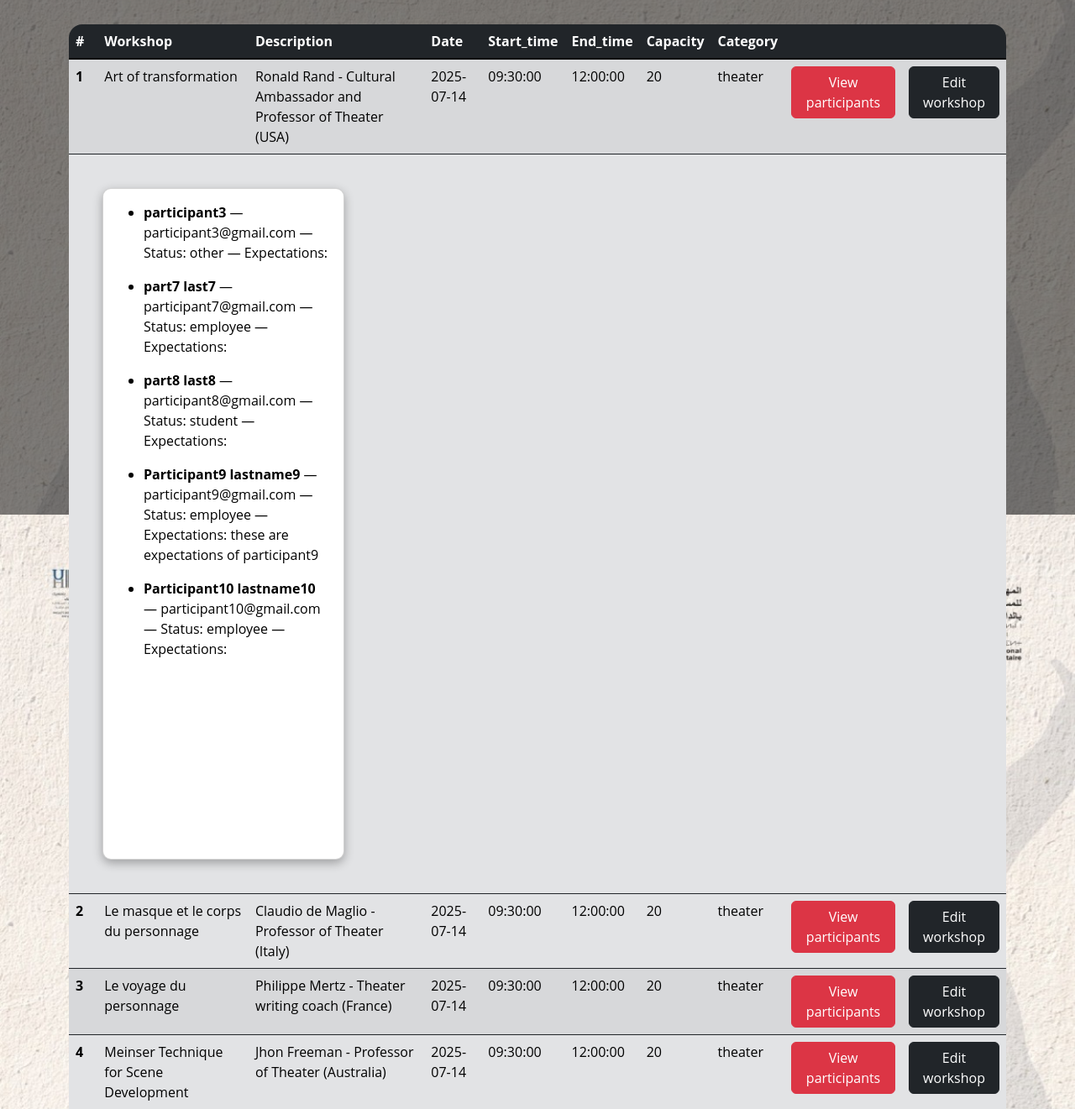
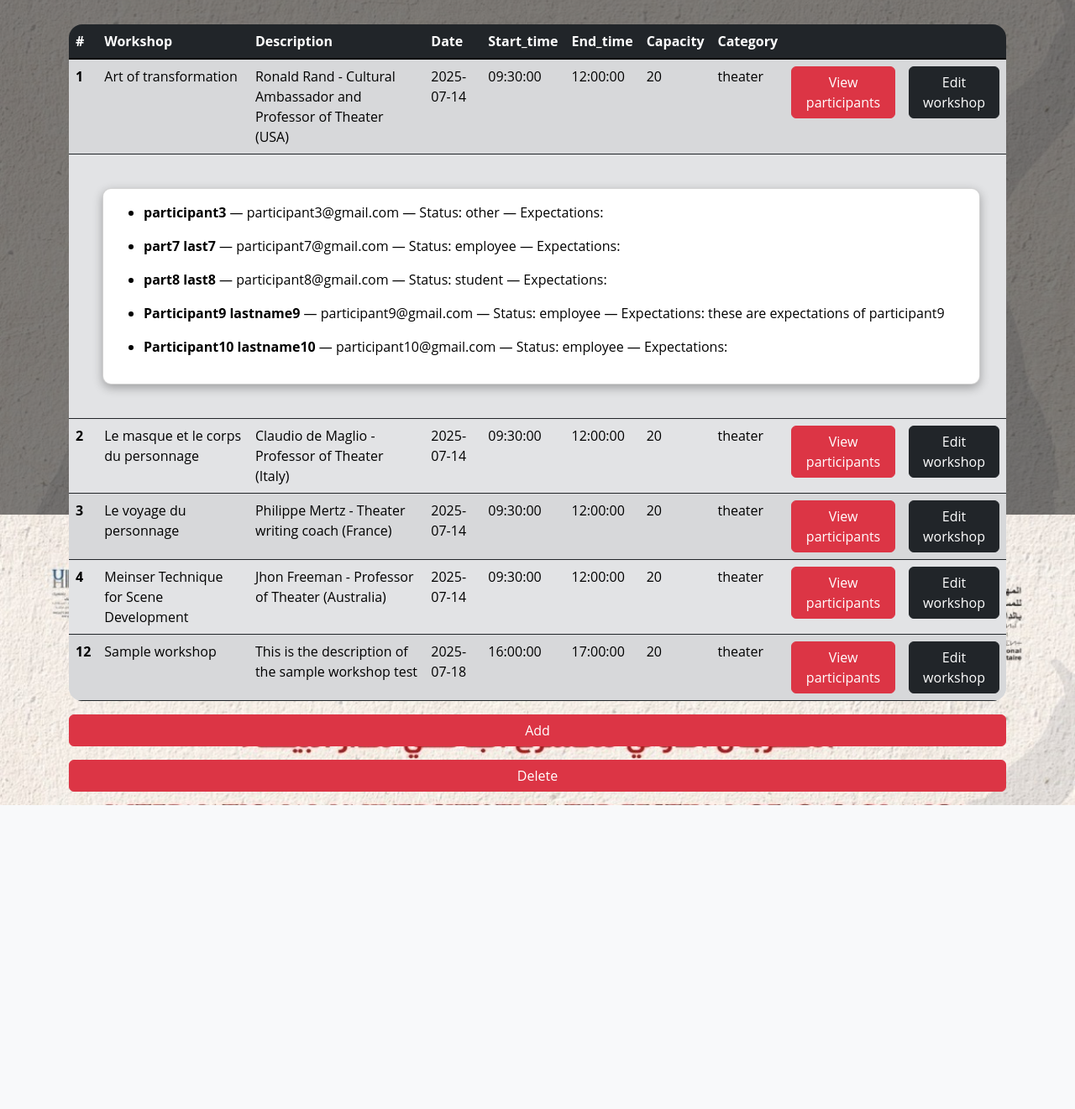
Before and after one commit to Aya-Majdoub/Internship, a PHP site: page /adminpage.php in a window 1280 px wide, after a click on "View participants". Shown: the part 187-1508 px from the top of the page at 84% size. After the commit the page ends 1146 px from the top, so only its background shows below. Run offline with PHP 8.4, Linux system fonts and the light colour scheme; a user stored in the database is signed in; data comes from the database, SQL or seed files in the repository.

Commit message:
Fixed the card body issue

```diff
--- a/adminpage.php
+++ b/adminpage.php
@@ -215,7 +215,7 @@
                     </tr>
                     <tr class="collapse" id="<?= $collapseId ?>">
                         <td colspan="10">
-                            <div class="card card-body">
+                            <div class="card card-body card-body1">
                                 <?php if (mysqli_num_rows($result3) > 0): ?>
                                     <?php while ($part_info = mysqli_fetch_assoc($result3)) : ?>
                                         <ul>
@@ -260,7 +260,7 @@
 
                     <tr class="collapse" id="<?= $EditcollapseId ?>">
                         <td colspan="10">
-                            <div class="card card-body">
+                            <div class="card card-body card-body1">
 
                                 <form class="w-75" action="adminpage.php" method="post">
                                     <div class="mb-3">
@@ -318,7 +318,7 @@
             </button>
 
             <div class="collapse" id="collapseExample1">
-                <div class="card card-body">
+                <div class="card card-body card-body1">
                     <div class="container">
 
 
@@ -396,7 +396,7 @@
                     Delete
                 </button>
                 <div class="collapse" id="collapseExample">
-                    <div class="card card-body">
+                    <div class="card card-body card-body1">
                         <div class="container">
                             <strong><label style="color: black;">Delete workshops</label></strong>
 
--- a/assets/CSS/mystyles.css
+++ b/assets/CSS/mystyles.css
@@ -80,10 +80,20 @@ img{
   /*border: #22c8ce solid 2px;*/
 }
 
-.card-body {
+
+.card-body1 {
+  min-width: 95%;
+  max-height: fit-content;
+  display: flex;
+  /*border: #fb3636 solid 2px;*/
+}
+
+.card-body2 {
   height: 300px;
   /*align-content: end;*/
 }
+
+
 
 .cardtxtdiv{
   /*border: #cb28a0ff solid 2px; */
```
Also changed, not shown: index.php (+9 -9 lines).
